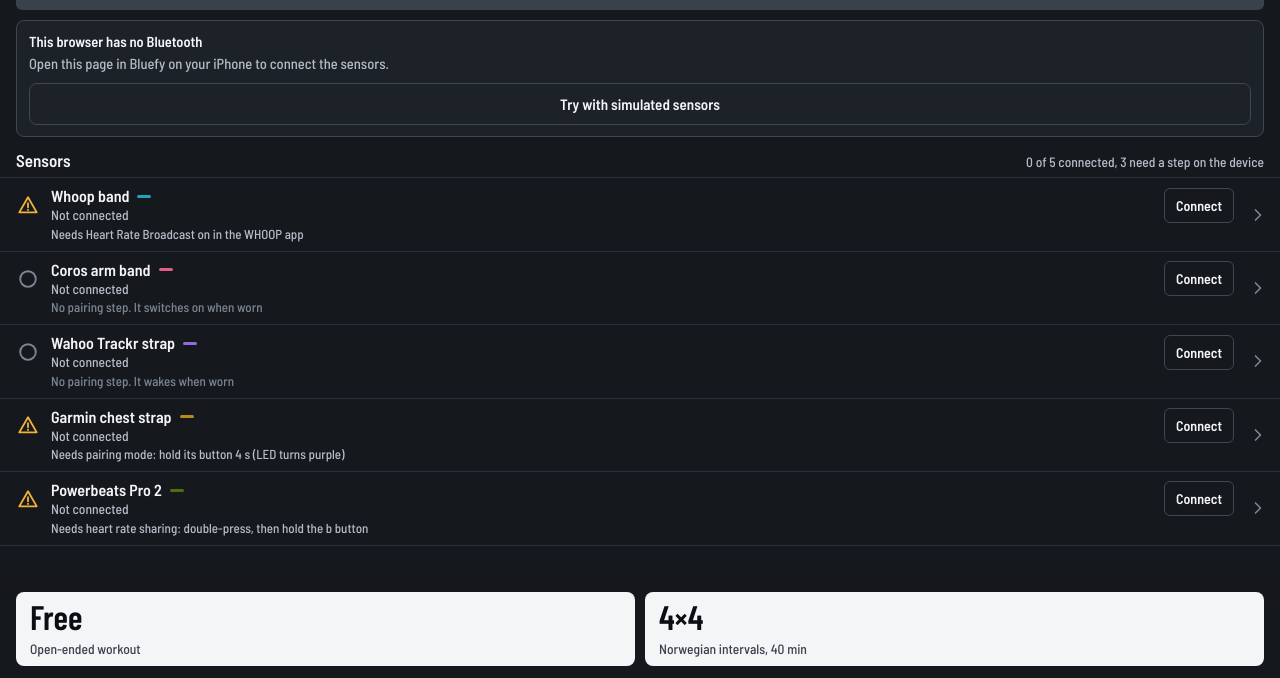
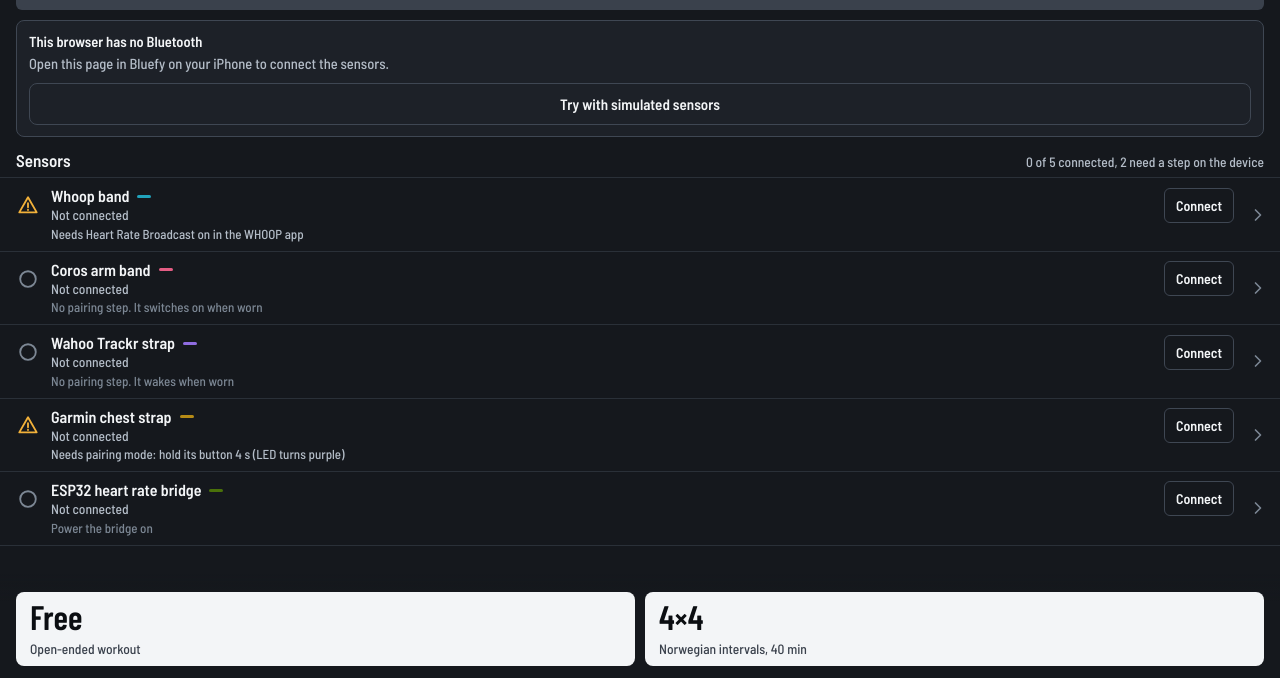
Before and after one commit to kaxap/quorum-hr, a plain HTML site: page index.html in a window 1280 px wide. Shown: the part 122-800 px from the top of the page. Drawn offline with Linux system fonts and the light colour scheme.

Commit message:
Replace the Powerbeats Pro 2 with an ESP32 heart rate bridge
The fifth sensor is now an ESP32 that sends standard Bluetooth heart
rate. Its list looks for names starting pb-hr; a different name can
still be typed in its sheet. It keeps the fifth chart colour. Saved
Powerbeats settings are no longer used, so the bridge starts fresh.

Co-Authored-By: Claude Opus 5.5 <noreply@anthropic.com>
Claude-Session: https://claude.ai/code/session_01MogVXggCsvwCYrzARxhdGi

```diff
--- a/index.html
+++ b/index.html
@@ -461,7 +461,7 @@ const rgba = (hex, a) => { const n = parseInt(hex.slice(1), 16); return `rgba(${
 const now = () => Date.now();
 const withTimeout = (p, ms, what) => new Promise((res, rej) => { const t = setTimeout(() => { const e = new Error(what + ' timed out'); e.timedOut = true; rej(e); }, ms); p.then(v => { clearTimeout(t); res(v); }, e => { clearTimeout(t); rej(e); }); });
 
-const BUILD = 10;   // shown in Settings, so it is clear which version a phone is running
+const BUILD = 11;   // shown in Settings, so it is clear which version a phone is running
 /* A short connection log, shown in Settings, so a failure on real hardware can be read off the screen. */
 const LOG = [], T0 = Date.now();
 function log(who, msg) { LOG.push(`${((Date.now() - T0) / 1000).toFixed(1)}s  ${who ? who.def.name : 'App'}: ${msg}`); if (LOG.length > 160) LOG.shift(); }
@@ -615,15 +615,15 @@ const SENSORS = [
     contact: 'Wet the electrodes and tighten the strap',
     steps: ['Put the strap on and press its button once to wake it.', 'Hold the button for 4 seconds. The LED flashes purple: pairing mode, open for 5 minutes.', 'Check the connection type. 3 green flashes every 5 s is open, which this app needs. 2 flashes is secure: double-press the button to switch.', 'Connect from here while the LED is still purple.'],
     note: 'It accepts 3 Bluetooth connections at once. These steps follow the HRM 600; older Garmin straps without a button only need to be worn.' },
-  { id: 'beats', name: 'Beats', full: 'Powerbeats Pro 2', color: '#4a710a', prefixes: ['Powerbeats', 'POWERBEATS'], deviceStep: true, numbered: true,
-    need: 'Needs heart rate sharing: double-press, then hold the b button',
-    missing: 'Not in the list? It shows under the name you gave the earbuds: type it in this sensor\'s sheet',
-    wake: 'Wear both earbuds, then double-press and hold the b button until the tone',
-    refused: 'It may be sharing with another device. Stop that, then double-press and hold the b button again',
-    nodata: 'Wear both earbuds. Heart rate stops while one is out',
-    contact: 'Wear both earbuds with a snug fit',
-    steps: ['Put both earbuds in. Heart rate stops while one is out.', 'Check once: iPhone Settings, tap Powerbeats Pro 2 near the top, and make sure Heart Rate Sensor is on.', 'Double-press, then hold the b button on either earbud until a tone plays. It is now sharing heart rate.', 'Pick it in the list. It shows under the name you gave the earbuds; if you renamed them, type that name below first.'],
-    note: 'While it shares heart rate this way, the iPhone cannot play audio to the earbuds (Apple). Reviewers found its heart rate links from iPhone apps less reliable than on Android.' }
+  { id: 'bridge', name: 'Bridge', full: 'ESP32 heart rate bridge', color: '#4a710a', prefixes: ['pb-hr', 'PB-HR'], deviceStep: false, numbered: true,
+    need: 'Power the bridge on',
+    missing: 'Not in the list? Check the bridge has power and is advertising. A different name can be typed in this sensor\'s sheet',
+    wake: 'Check the bridge has power and is advertising',
+    refused: 'It may be linked to another phone or app. Disconnect it there, or restart the bridge',
+    nodata: 'Connected, but no heart rate yet. Check the bridge is receiving from its source',
+    contact: 'The bridge reports no skin contact from its source',
+    steps: ['Power the ESP32 bridge on.', 'Make sure whatever it relays is sending heart rate to it.', 'Pick it in the list.'],
+    note: 'Any device that sends standard Bluetooth heart rate works here.' }
 ];
 const NS = SENSORS.length;
 const savedSensors = store.get('quorum.sensors', {});
```
Also changed, not shown: 1 other file.
